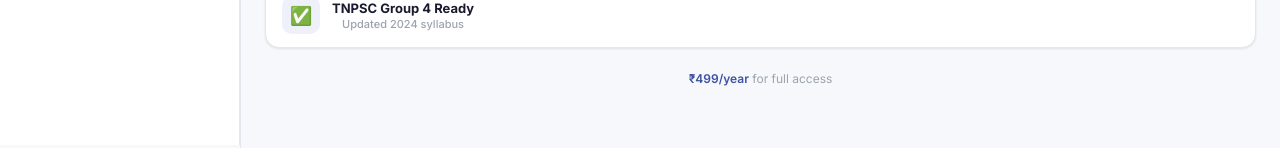
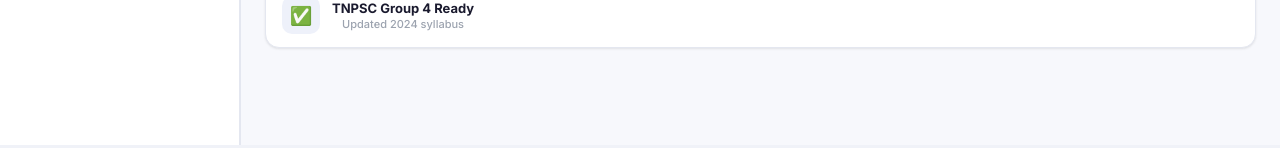
Before and after one commit to MuthuselviG/vaagai, a Next.js app in the folder frontend/: page / in a window 1280 px wide. Shown: the part 655-803 px from the top of the page. Built offline with nearby package versions, Linux system fonts and the light colour scheme.

Commit message:
removing 499

```diff
--- a/frontend/app/page.tsx
+++ b/frontend/app/page.tsx
@@ -135,9 +135,7 @@ export default function HomePage() {
             ))}
           </div>
 
-          <p style={{ color: T.textTer, fontSize: 12, marginTop: 22, lineHeight: 1.5, textAlign: "center", width: "100%" }}>
-            <span style={{ color: T.indigo, fontWeight: 600 }}>₹499/year</span> for full access
-          </p>
+
         </div>
     </main>
   );
```
